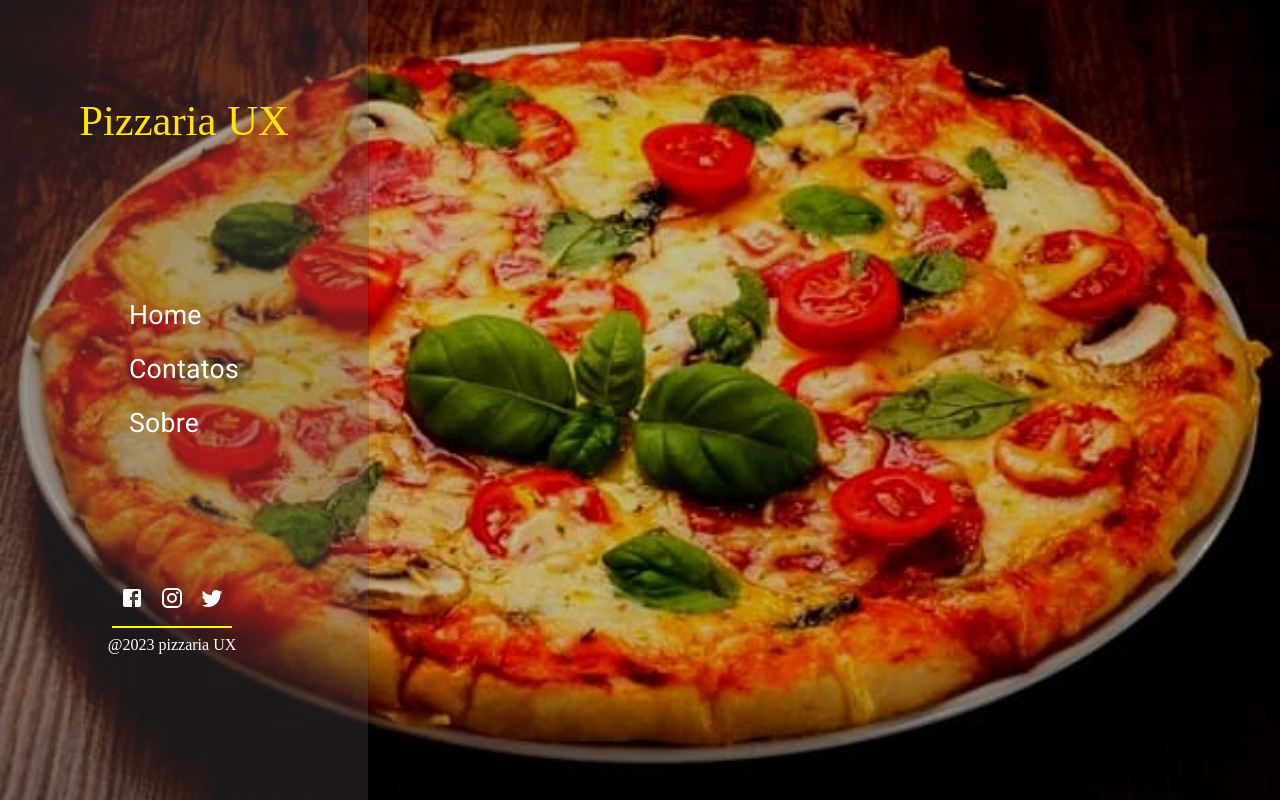
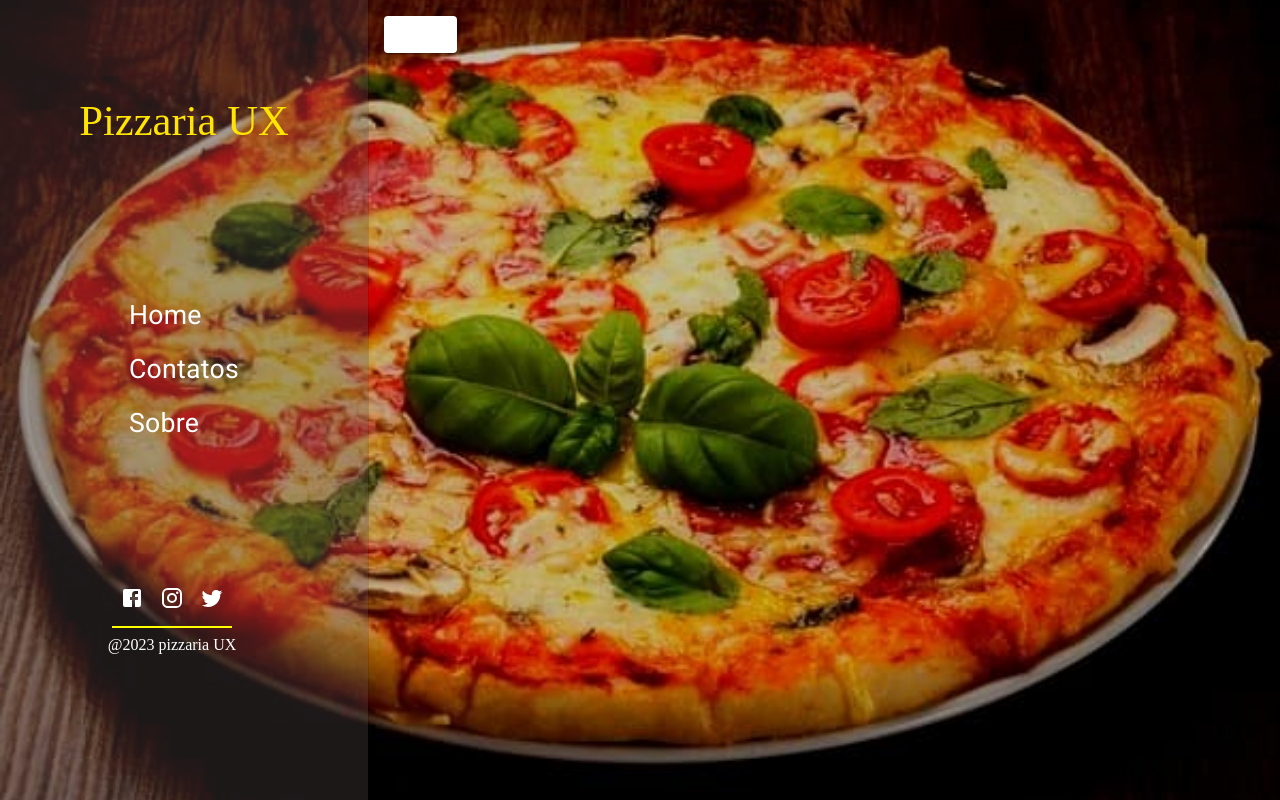
Before and after one commit to GabrielT23/UxSelecao, a React (Create React App) app in the folder frontend/: page /home in a window 1280 px wide. Built offline with nearby package versions, Linux system fonts and the light colour scheme.

Commit message:
Adicionando responsividade ao menu lateral

```diff
--- a/frontend/src/App.tsx
+++ b/frontend/src/App.tsx
@@ -4,6 +4,7 @@ import { ThemeProvider } from "@emotion/react";
 import { PrincipalTheme } from "./shared/themes";
 import { Box } from "@mui/material";
 import { MenuLateral } from "./shared/components";
+import { DrawerProvider } from "./shared/contexts";
 
 export const App = ()=> {
   return (
@@ -16,11 +17,13 @@ export const App = ()=> {
         backgroundPosition: 'center',
     }}>
       <ThemeProvider theme={PrincipalTheme}>
-        <BrowserRouter>
-        <MenuLateral>
-           <AppRoutes/>
-        </MenuLateral>
-        </BrowserRouter>
+        <DrawerProvider>
+          <BrowserRouter>
+          <MenuLateral>
+            <AppRoutes/>
+          </MenuLateral>
+          </BrowserRouter>
+        </DrawerProvider>
       </ThemeProvider>
     </Box>
   );
--- a/frontend/src/routes/index.tsx
+++ b/frontend/src/routes/index.tsx
@@ -1,9 +1,12 @@
 import { Button } from "@mui/material";
 import { Routes, Route, Navigate } from "react-router-dom";
+
+import { useDrawerContext } from "../shared/contexts";
 export const AppRoutes = () => {
+    const { toggleDrawerOpen} = useDrawerContext();
     return(
         <Routes>
-            <Route path="/home"/>
+            <Route path="/home" element={<Button variant="contained" color="secondary" onClick={toggleDrawerOpen}>menu</Button>}/>
 
             <Route path="*" element={<Navigate to="/home"/>}/>
         </Routes>
--- a/frontend/src/shared/components/menu-lateral/MenuLateral.tsx
+++ b/frontend/src/shared/components/menu-lateral/MenuLateral.tsx
@@ -1,6 +1,7 @@
 import { Facebook, Instagram, Twitter } from "@mui/icons-material";
-import { Divider, Drawer, useTheme, List, ListItem, ListItemText, IconButton } from "@mui/material";
+import { Divider, Drawer, useTheme, List, ListItem, ListItemText, IconButton, useMediaQuery } from "@mui/material";
 import {Box} from "@mui/system";
+import { useDrawerContext } from "../../contexts";
 
 interface IMenuLateralprops {
     children: React.ReactNode;
@@ -8,14 +9,11 @@ interface IMenuLateralprops {
 
 export const MenuLateral: React.FC<IMenuLateralprops> = ({children})=>{
     const theme = useTheme();
-
+    const smDown = useMediaQuery(theme.breakpoints.down('sm'));
+    const {isDrawerOpen, toggleDrawerOpen} = useDrawerContext();
     return (
-        <>
-  <Box
-    display="flex"
-    height="100vh"
-  >
-    <Drawer variant="permanent">
+    <>
+    <Drawer open ={isDrawerOpen} variant={smDown ? 'temporary' : 'permanent'} onClose={toggleDrawerOpen}>
       <Box width={theme.spacing(46)} height="100%" display="flex" flexDirection="column"
         style={{
             backgroundColor: 'rgba(96, 79, 79, 0.3)',
@@ -79,7 +77,6 @@ export const MenuLateral: React.FC<IMenuLateralprops> = ({children})=>{
       {/* Conteúdo principal (children) aqui */}
       {children}
     </Box>
-  </Box>
 </>
     );
 };
--- /dev/null
+++ b/frontend/src/shared/contexts/DrawerContext.tsx
@@ -0,0 +1,26 @@
+import { createContext, useCallback, useContext, useState } from "react";
+
+interface IDrawerContextData {
+    isDrawerOpen: boolean;
+    toggleDrawerOpen: ()=>void;
+}
+interface IAppDrawerProviderprops {
+    children: React.ReactNode;
+}
+const DrawerContext = createContext({} as IDrawerContextData);
+
+export const useDrawerContext = () =>{
+    return useContext(DrawerContext);
+}
+
+export const DrawerProvider: React.FC<IAppDrawerProviderprops> = ({children}) =>{
+    const [isDrawerOpen, setIsDrawerOpen] = useState(false);
+    const toggleDrawerOpen = useCallback(()=>{
+        setIsDrawerOpen(oldDrawerOpen => !oldDrawerOpen);
+    }, []);
+    return(
+        <DrawerContext.Provider value={{isDrawerOpen, toggleDrawerOpen}}>
+            {children}
+        </DrawerContext.Provider>
+    )
+}
--- a/frontend/src/shared/contexts/index.ts
+++ b/frontend/src/shared/contexts/index.ts
@@ -1 +1 @@
-export { };
+export * from './DrawerContext';
```
